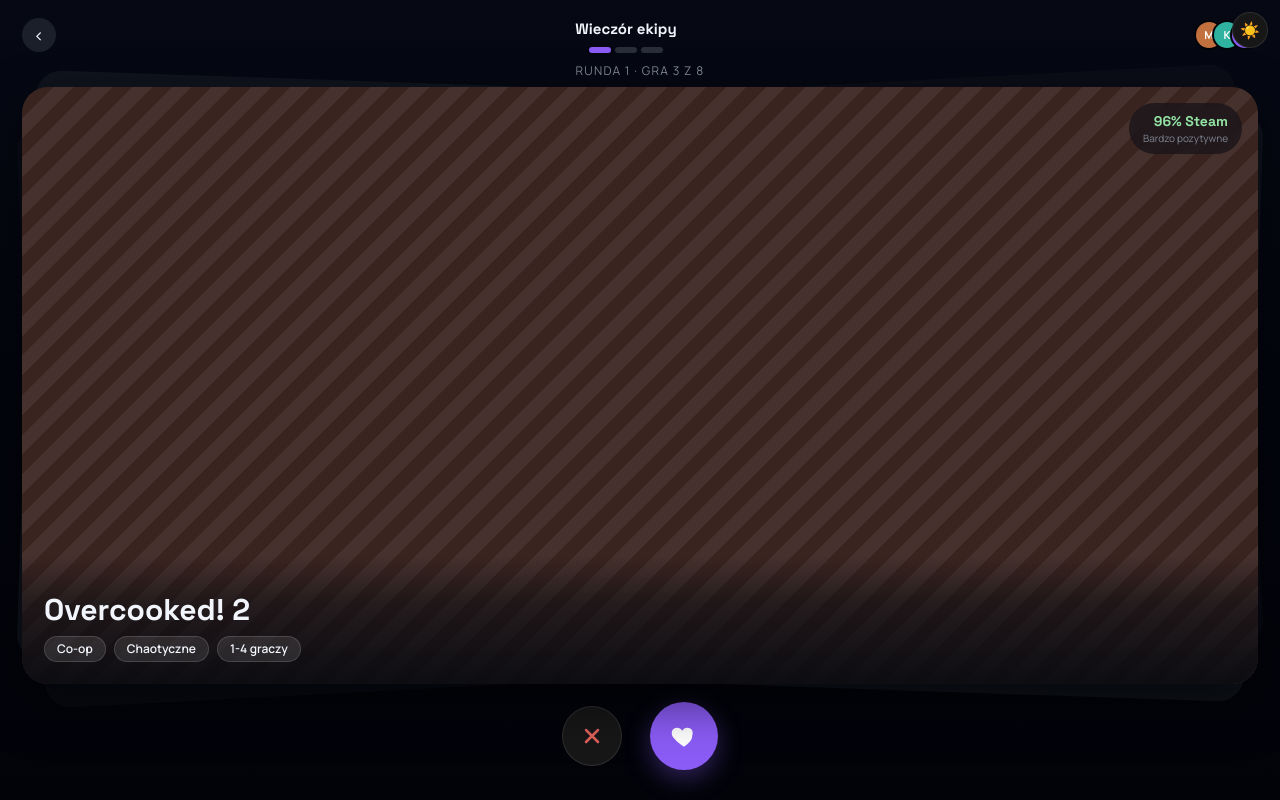
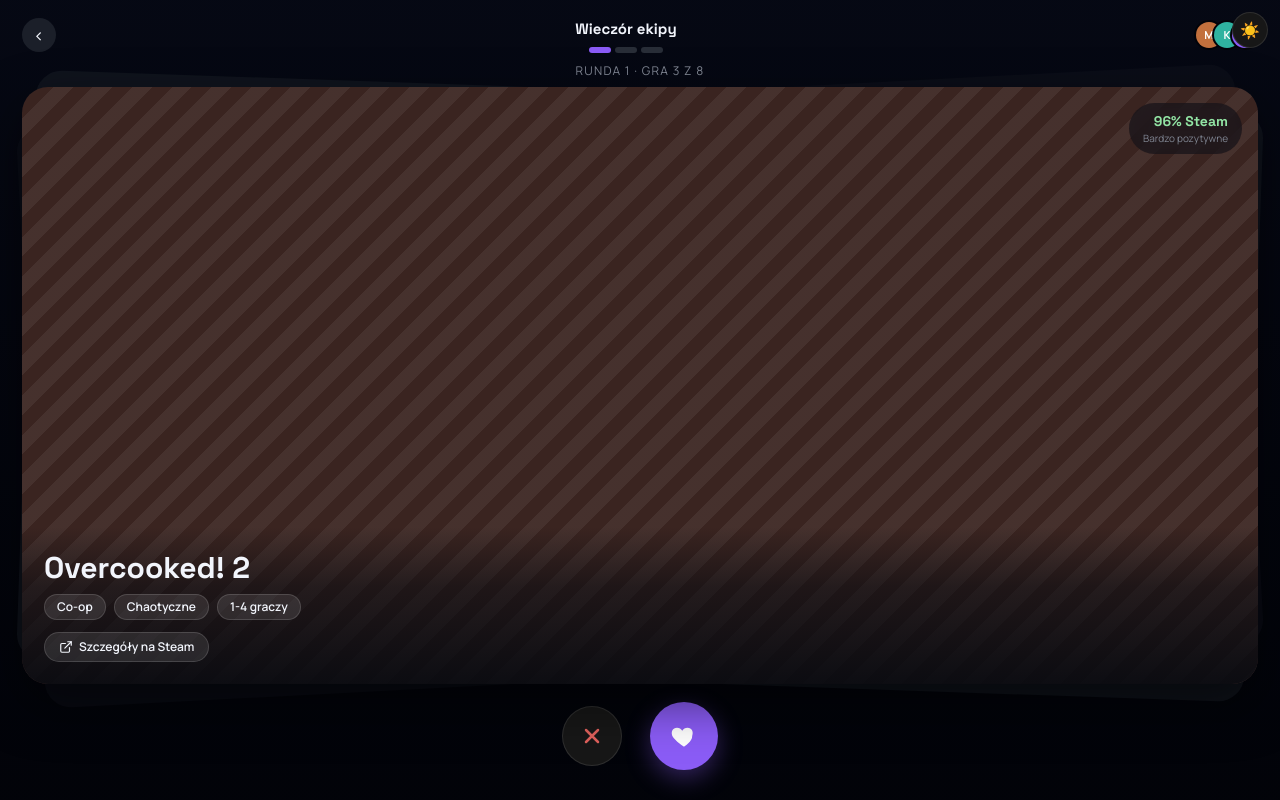
Before and after one commit to aividscontent123-collab/tumolec, a Next.js app: page /demo in a window 1280 px wide. Built offline with nearby package versions, Linux system fonts and the light colour scheme.

Commit message:
swipe: dodaj link do strony gry na Steam

```diff
--- a/src/components/swipe/SwipeCard.tsx
+++ b/src/components/swipe/SwipeCard.tsx
@@ -3,6 +3,7 @@
 import Image from "next/image";
 import { motion, useMotionValue, useTransform, animate } from "framer-motion";
 import { useDrag } from "@use-gesture/react";
+import { ExternalLink } from "lucide-react";
 import type { SwipeGame } from "@/lib/types";
 import { decideSwipeDirection } from "@/lib/swipeGesture";
 
@@ -126,6 +127,21 @@
             </span>
           ))}
         </div>
+        <a
+          href={`https://store.steampowered.com/app/${game.steamAppId}`}
+          target="_blank"
+          rel="noopener noreferrer"
+          onPointerDown={(e) => e.stopPropagation()}
+          onClick={(e) => e.stopPropagation()}
+          className="mt-1 inline-flex w-fit items-center gap-1.5 rounded-full border px-3.5 py-1.5 text-xs font-semibold text-foreground transition-colors hover:bg-white/15 active:scale-95"
+          style={{
+            backgroundColor: "rgba(255,255,255,0.1)",
+            borderColor: "rgba(255,255,255,0.14)",
+          }}
+        >
+          <ExternalLink className="h-3.5 w-3.5" />
+          Szczegóły na Steam
+        </a>
       </div>
     </motion.div>
   );
```
